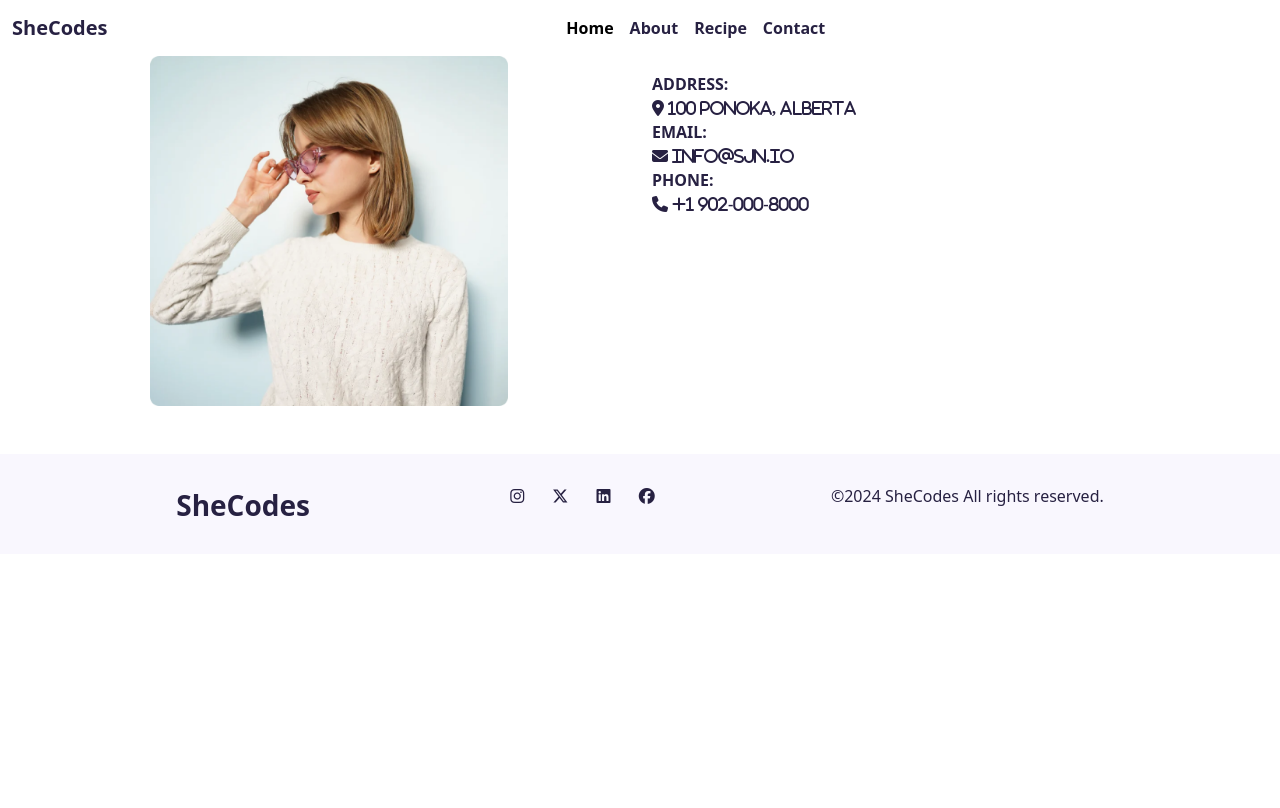
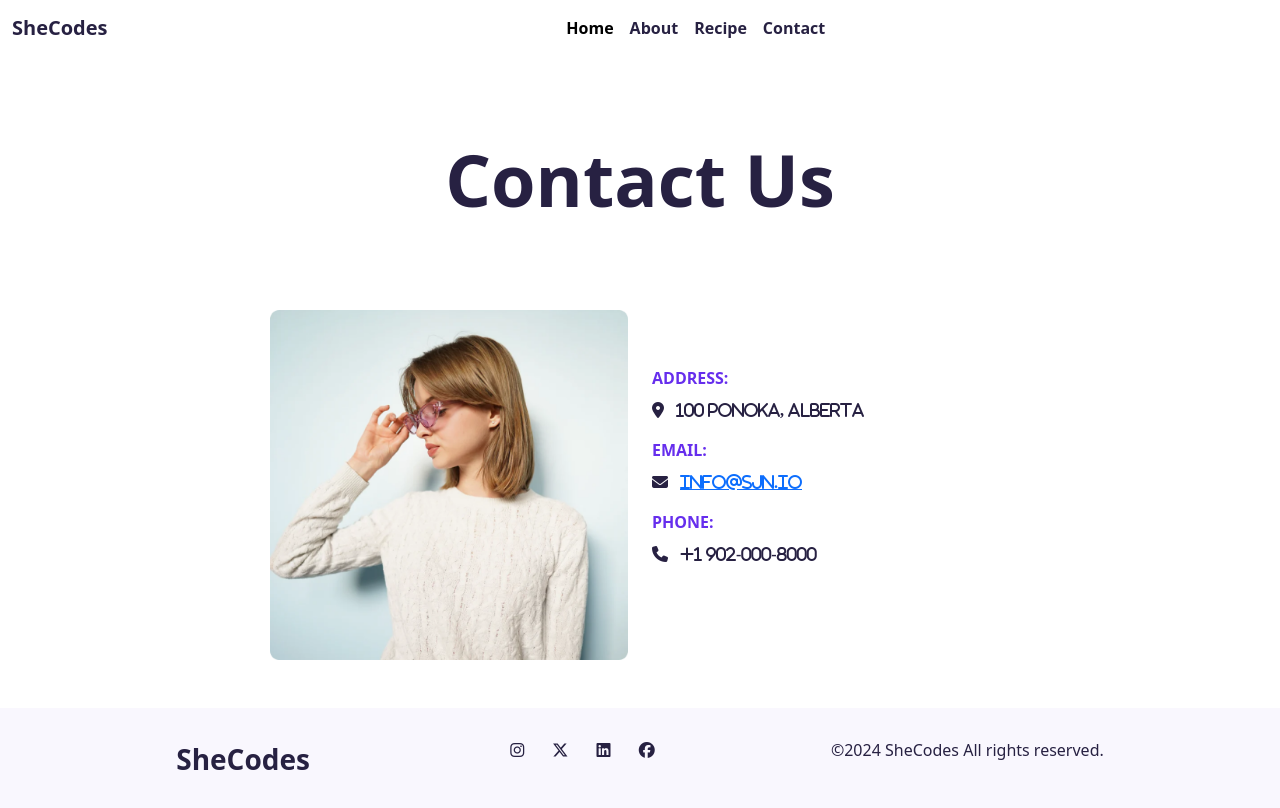
Before and after one commit to 5ar4hJ/portfolio-project, a plain HTML site: page contact.html in a window 1280 px wide. Drawn offline with nearby package versions, Linux system fonts and the light colour scheme.

Commit message:
Updated css to improve styling

```diff
--- a/contact.html
+++ b/contact.html
@@ -32,7 +32,7 @@
   </head>
   <body>
     <nav
-      class="navbar sticky-top navbar-expand-lg navbar-light"
+      class="navbar sticky-lg-top navbar-expand-lg navbar-light"
       style="background-color: #ffffff"
     >
       <div class="container-fluid d-flex">
@@ -60,19 +60,24 @@
         </div>
       </div>
     </nav>
-
+<h1 class="opening-title">Contact Us</h1>
     <div class="about-content row">
-      <div class="col-md-6">
-        <img src="images/About me.png" alt="" class="me-pic img-fluid" />
+      <div class="me-pic text-md-end col-md-6">
+        <img src="images/About me.png" alt="" class=" img-fluid" />
       </div>
-      <div class="content col-md-6">
+      <div class=" content col-md-6">
         <p>
-          <div class="about-follow"> ADDRESS:</div>
-          <i class="fa-solid fa-location-dot">       100 Ponoka, Alberta</i>
-          <div class="about-follow"> EMAIL:</div>
-          <i class="fa-solid fa-envelope">      info@sjn.io</i>
-          <div class="about-follow"> PHONE:</div>
-         <i class="fa-solid fa-phone">      +1 902-000-8000</i>
+          <div class="about-contact fw-bold mt-4 mb-2"> ADDRESS:</div>
+          <i class="fa-solid fa-location-dot">
+            <span class="ms-2">100 Ponoka, Alberta</span></i>
+          <div class="about-contact fw-bold mt-3 mb-2"> EMAIL:</div>
+          <i class="fa-solid fa-envelope">
+            <span class="ms-2">
+                <a href="mailto:info@sjn.io" target="_blank">info@sjn.io</a>
+            </span></i>
+          <div class="about-contact fw-bold mt-3 mb-2"> PHONE:</div>
+         <i class="fa-solid fa-phone">
+            <span class="ms-2">+1 902-000-8000</span></i>
         </p>
       </div>
     </div>
--- a/src/style.css
+++ b/src/style.css
@@ -82,22 +82,13 @@ h3 {
   margin: 40px, auto;
   padding: 80px;
 }
-.about-content {
-  padding: 0 150px;
-}
 .content h2 {
   font-size: 64px;
-  padding: 34px 0;
 }
 .content p {
   font-size: 18px;
   font-weight: normal;
-}
-.content h5 {
-  font-weight: bolder;
-}
-.about-follow {
-  font-weight: var(--default-font-weight);
+  padding: 0 25% 5% 0;
 }
 .about-favorites {
   font-size: 36px;
@@ -121,7 +112,6 @@ h3 {
 }
 .method-instructions h6 {
   color: #f65282;
-  text-align: left;
 }
 .recipe-page-pic {
   padding-left: 19%;
@@ -129,3 +119,6 @@ h3 {
 .recipe-container h2 {
   font-size: 36px;
 }
+.about-contact {
+  color: #662eed;
+}
```
Also changed, not shown: about.html (+7 -7 lines), index.html (+1 -1 lines), recipe.html (+4 -4 lines).
